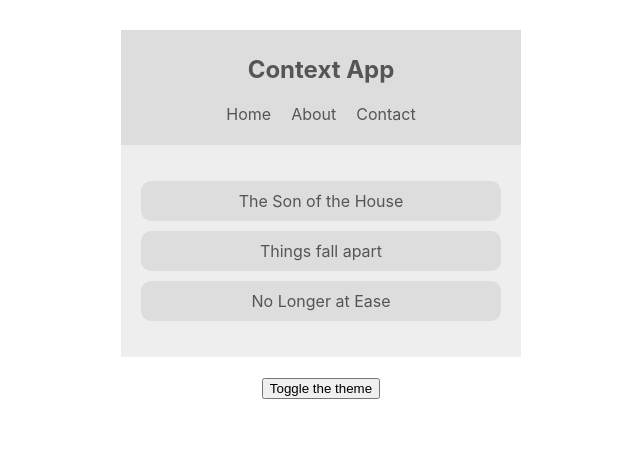
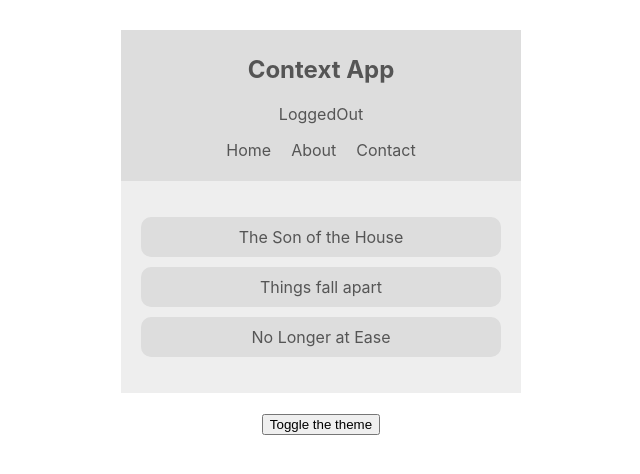
Before and after one commit to ucwealth/React-Apps, a React (Create React App) app in the folder contextapp/: page / in a window 1280 px wide. Shown: the top 474 px of the page, without its empty margins (319-959 px from the left). Built offline with nearby package versions, Linux system fonts and the light colour scheme; the HTML template or start-up script is replaced by a standard one.

Commit message:
change navbar to consumer context

```diff
--- a/contextapp/src/components/Navbar.js
+++ b/contextapp/src/components/Navbar.js
@@ -1,14 +1,21 @@
-import React from 'react';
+import React, { Component } from 'react';
+import { AuthContext } from '../contexts/AuthContext';
 import { ThemeContext } from '../contexts/ThemeContext';
 
-class Navbar extends React.Component {
-    static contextType = ThemeContext
+class Navbar extends Component {
     render() {
-        const { isLightTheme, dark, light } = this.context
+        return (
+            <AuthContext.Consumer>{(authContext) => (
+                <ThemeContext.Consumer>{(themeContext) => {
+                    const { isAuthenticated, toggleAuth } = authContext
+                    const { isLightTheme, dark, light } = themeContext
                     const theme = isLightTheme ? light : dark
                     return (
-            <nav className="navbar" style={{ background: theme.ui, color: theme.syntax }}>
+                        <nav style={{ background: theme.ui, color: theme.syntax }}>
                             <h1>Context App</h1>
+                            <div onClick={toggleAuth} style={{ cursor: 'pointer' }}>
+                                {isAuthenticated ? 'LoggedIn' : 'LoggedOut'}
+                            </div>
                             <ul>
                                 <li>Home</li>
                                 <li>About</li>
@@ -16,6 +23,9 @@
                             </ul>
                         </nav>
                     )
+                }}</ThemeContext.Consumer>
+            )}</AuthContext.Consumer>
+        )
     }
 }
 
```
Lines whose indentation alone changed are shown as unchanged.
